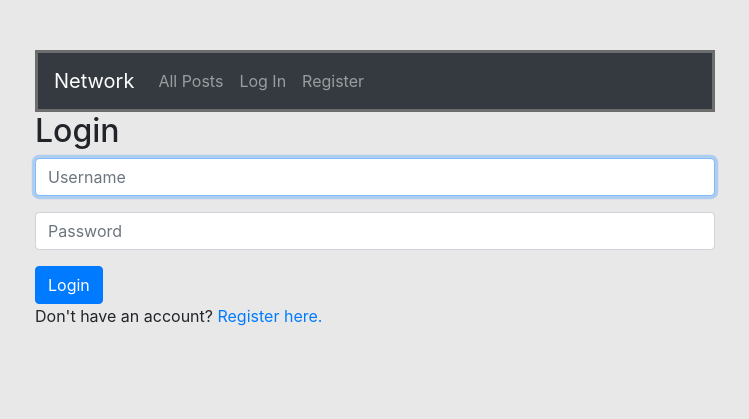
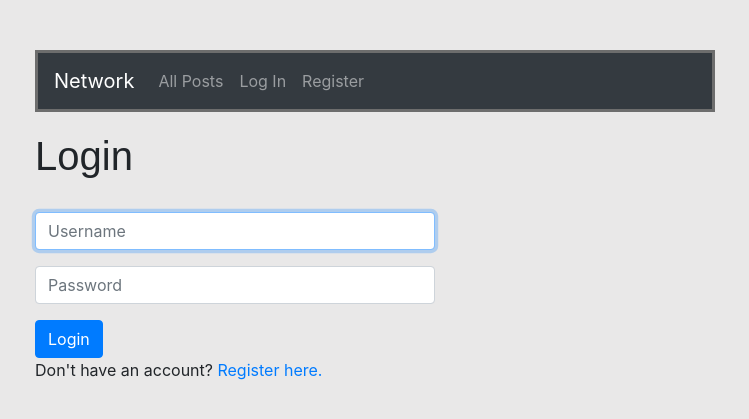
Before and after one commit to FakirHerif/network-project, a Django app: page /login in a window 1280 px wide. Shown: the top 419 px of the page, without its empty margins (265-1014 px from the left). Run offline with Django 3.2, Linux system fonts and the light colour scheme; some libraries are stand-ins or nearby versions.

Commit message:
style changes on login and registration pages

```diff
--- a/network/static/network/styles.css
+++ b/network/static/network/styles.css
@@ -51,7 +51,6 @@ textarea {
     width: 100%;
     height: 120px;
     box-sizing: border-box;
-    font-size: 1000px;
     font-family:'Gill Sans', 'Gill Sans MT', Calibri, 'Trebuchet MS', sans-serif;
     resize: none;
     border: 2px solid #737474;
--- a/network/templates/network/login.html
+++ b/network/templates/network/login.html
@@ -1,9 +1,9 @@
 {% extends "network/layout.html" %}
 
 {% block body %}
-
-    <h2>Login</h2>
-
+<div id="body">
+    <h1 style="font-family:fantasy">Login</h1>
+<br>
     {% if message %}
         <div>{{ message }}</div>
     {% endif %}
@@ -11,14 +11,14 @@
     <form action="{% url 'login' %}" method="post">
         {% csrf_token %}
         <div class="form-group">
-            <input autofocus class="form-control" type="text" name="username" placeholder="Username">
+            <input autofocus class="form-control" type="text" name="username" placeholder="Username" style="width: 400px;" required>
         </div>
         <div class="form-group">
-            <input class="form-control" type="password" name="password" placeholder="Password">
+            <input class="form-control" type="password" name="password" placeholder="Password" style="width: 400px;" required>
         </div>
         <input class="btn btn-primary" type="submit" value="Login">
     </form>
 
     Don't have an account? <a href="{% url 'register' %}">Register here.</a>
-
+</div>
 {% endblock %}
```
Also changed, not shown: network/templates/network/register.html (+8 -8 lines), db.sqlite3.
